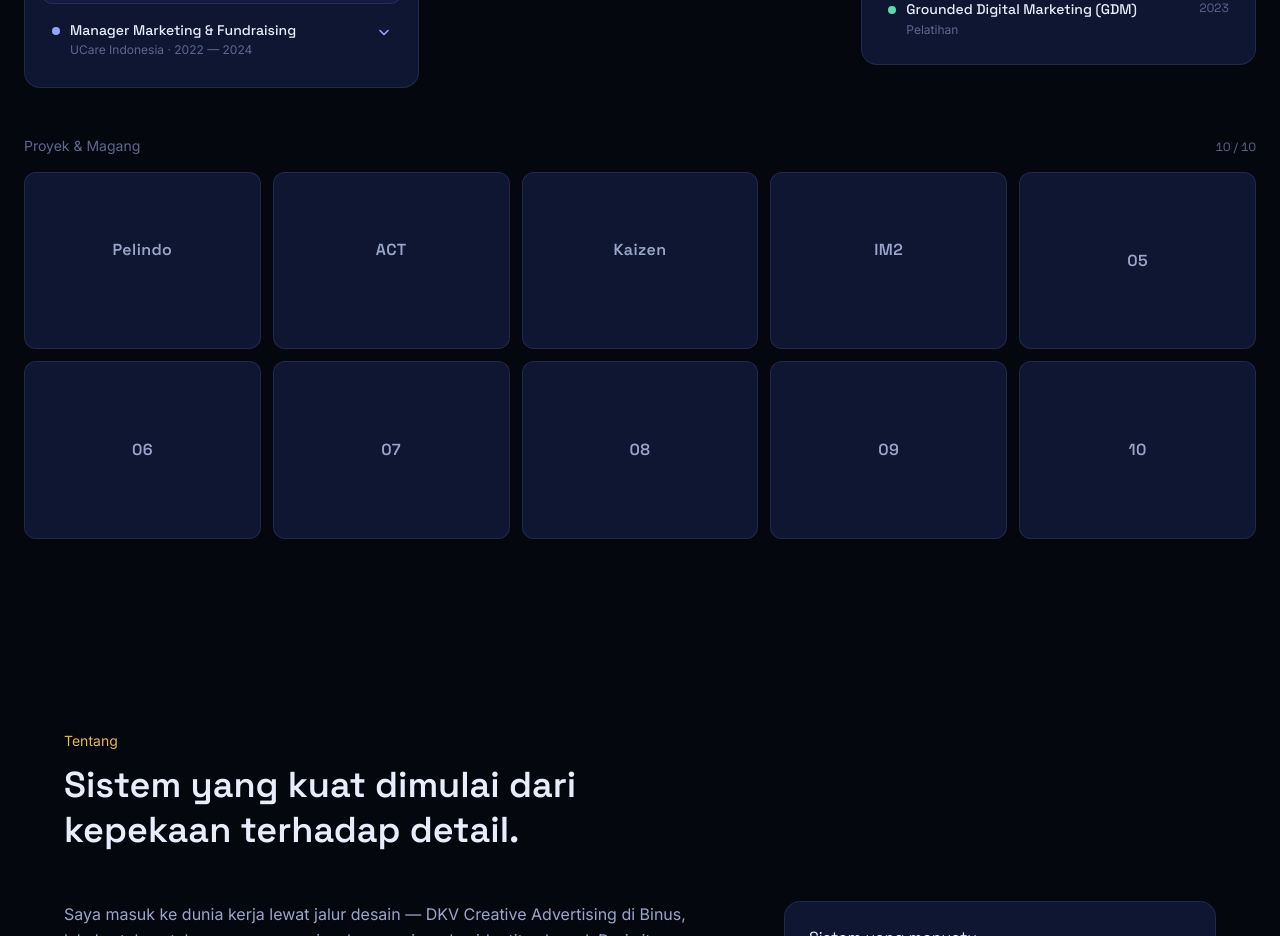
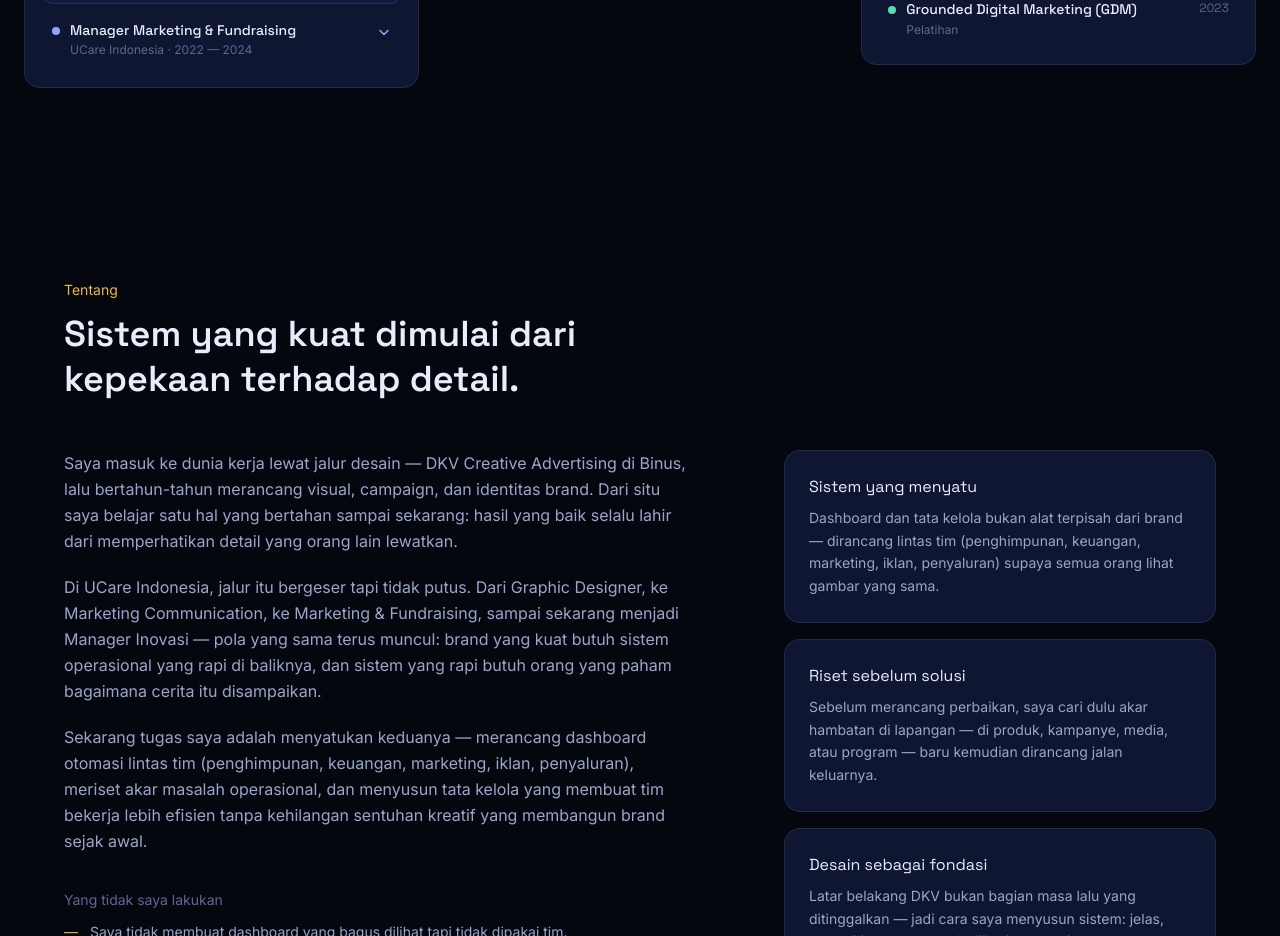
Before and after one commit to theartivator/cv-ihsanuddin, a React (Vite) app: page / in a window 1280 px wide. Shown: the part 4520-5456 px from the top of the page. Built offline with nearby package versions, Linux system fonts and the light colour scheme.

Commit message:
Remove Proyek & Magang logo wall from Trajectory (moved to own section)

```diff
--- a/src/components/Trajectory.jsx
+++ b/src/components/Trajectory.jsx
@@ -1,5 +1,5 @@
 import { useState } from "react";
-import { experience, education, training, projectsInternship } from "../data/content";
+import { experience, education, training } from "../data/content";
 import SectionHeading from "./SectionHeading";
 
 // Tiga kolom paralel (kerja / pendidikan / pelatihan) menggantikan satu
@@ -11,8 +11,6 @@ const COLUMN_META = {
   pendidikan: { label: "Pendidikan", color: "var(--gold)" },
   pelatihan: { label: "Pelatihan", color: "#5dd9b0" },
 };
-
-const LOGO_PALETTE = ["#8fa6ff", "#e8b84b", "#5dd9b0", "#ff9a44", "#c792ea"];
 
 export default function Trajectory() {
   return (
@@ -41,7 +39,6 @@ export default function Trajectory() {
           }))} />
         </div>
 
-        <ProjectsLogoWall />
       </div>
     </section>
   );
@@ -181,63 +178,3 @@ function Chevron({ open, color }) {
     </svg>
   );
 }
-
-// Dinding logo proyek & magang — 10 slot (5 atas, 5 bawah). Tiap organisasi
-// tampil sebagai wordmark singkat berwarna selama logoUrl belum diisi;
-// begitu logoUrl terisi di `projectsInternship` (src/data/content.js),
-// wordmark otomatis diganti gambar logo aslinya.
-function ProjectsLogoWall() {
-  return (
-    <div className="mt-10 md:mt-12">
-      <div className="flex items-baseline justify-between mb-4">
-        <p className="text-sm" style={{ color: "var(--text-dim)" }}>
-          Proyek &amp; Magang
-        </p>
-        <p className="text-xs font-mono-num" style={{ color: "var(--text-dim)" }}>
-          {String(projectsInternship.length).padStart(2, "0")} / 10
-        </p>
-      </div>
-      <div className="grid grid-cols-2 sm:grid-cols-3 md:grid-cols-5 gap-3">
-        {projectsInternship.map((p, i) => (
-          <LogoTile key={p.org} project={p} color={LOGO_PALETTE[i % LOGO_PALETTE.length]} />
-        ))}
-      </div>
-    </div>
-  );
-}
-
-function LogoTile({ project, color }) {
-  return (
-    <div
-      className="group relative aspect-[4/3] rounded-xl flex flex-col items-center justify-center gap-1.5 px-2 text-center transition-all duration-200 overflow-hidden"
-      style={{ border: "1px solid var(--line)", background: "var(--surface)" }}
-      title={project.period ? `${project.org} · ${project.period}` : project.org}
-    >
-      {project.logoUrl ? (
-        <img
-          src={project.logoUrl}
-          alt={project.org}
-          className="max-w-[70%] max-h-[60%] object-contain"
-        />
-      ) : (
-        <span
-          className="font-display font-semibold text-sm md:text-base tracking-wide transition-colors duration-200"
-          style={{ color: "var(--text-muted)" }}
-        >
-          <span className="group-hover:hidden">{project.short}</span>
-          <span className="hidden group-hover:inline" style={{ color }}>
-            {project.short}
-          </span>
-        </span>
-      )}
-      {project.period && (
-        <span
-          className="text-[10px] font-mono-num opacity-0 group-hover:opacity-100 transition-opacity duration-200"
-          style={{ color: "var(--text-dim)" }}
-        >
-          {project.period}
-        </span>
-      )}
-    </div>
-  );
-}
```
